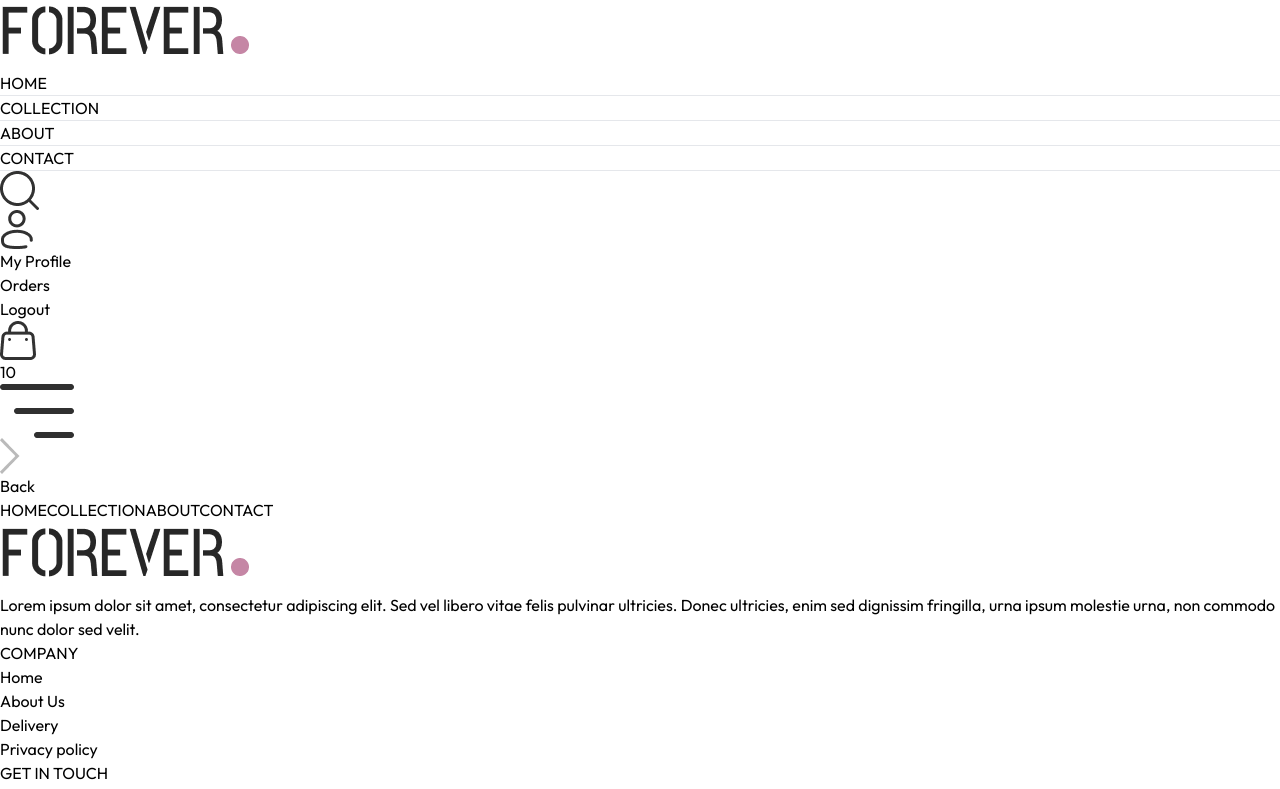
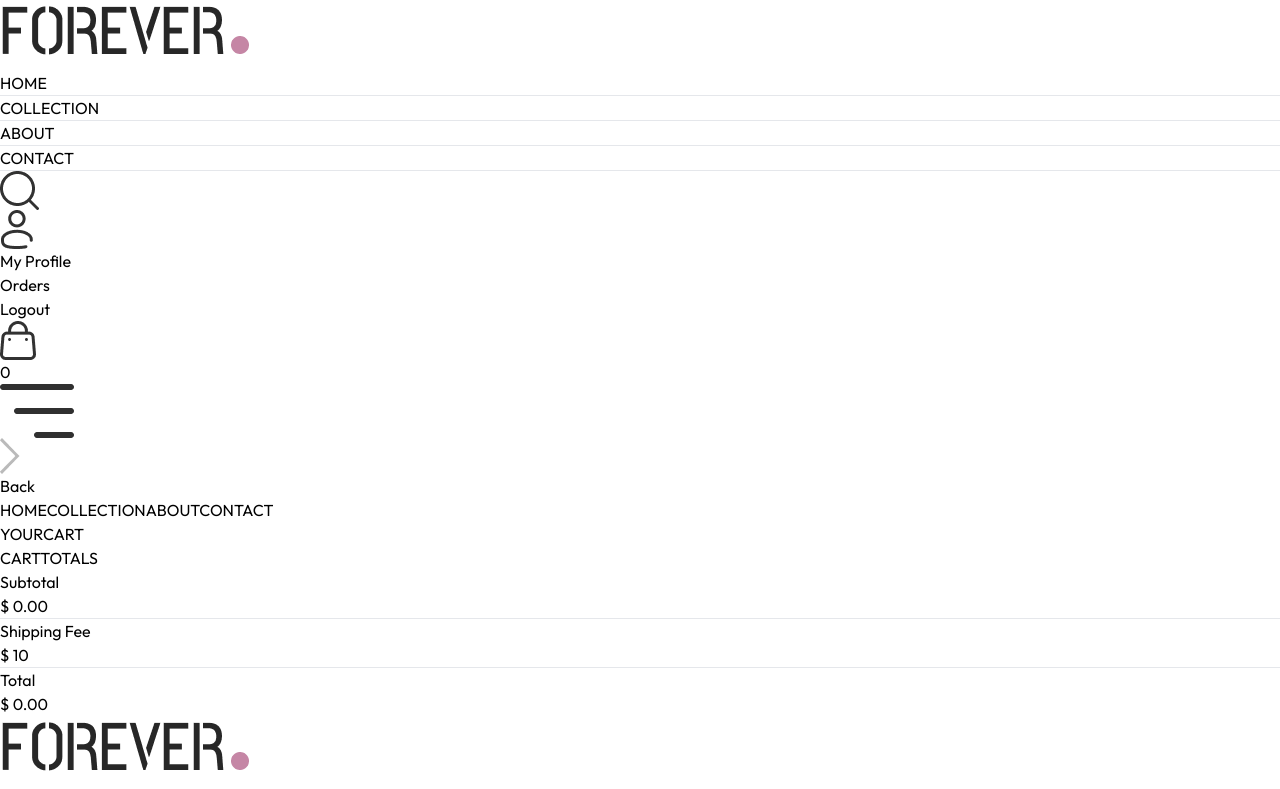
Before and after one commit to Mini3oy/Create-Full-Stack-E-commerce-Website-Using-React-JS-MERN-Stack-eCommerce-Project-with-Stripe, a React (Vite) app in the folder frontend/: page /cart in a window 1280 px wide. Shown: the top 789 px of the page. Built offline with nearby package versions, Linux system fonts and the light colour scheme.

Commit message:
update delivery_free, currency add cartTotal

```diff
--- a/frontend/package.json
+++ b/frontend/package.json
@@ -13,7 +13,7 @@
     "react": "^18.3.1",
     "react-dom": "^18.3.1",
     "react-router-dom": "^6.26.2",
-    "react-toastify": "^10.0.5"
+    "react-toastify": "^11.0.3"
   },
   "devDependencies": {
     "@eslint/js": "^9.9.0",
--- a/frontend/src/App.jsx
+++ b/frontend/src/App.jsx
@@ -16,11 +16,12 @@
 import Footer from './components/Footer'
 import SearchBar from './components/SearchBar'
 
-
+import { ToastContainer } from 'react-toastify';
 
 const App = () => {
   return (
     <div className='px-4 sm:px-[5vw] md:px-[7vw] lg:px-[9vw]'>
+      <ToastContainer />
       <Navbar />
       <SearchBar/>
       <Routes>
--- /dev/null
+++ b/frontend/src/components/CartTotal.jsx
@@ -0,0 +1,39 @@
+
+import React, { useContext } from 'react'
+import { ShopContext } from '../context/ShopContext'
+import Title from './Title'
+
+const CartTotal = () => {
+    const { currency, delivery_fee, getCartAmount } = useContext(ShopContext)
+  return (
+      <div className='w-full'>
+          <div className='text-2xl'>
+              <Title text1={'CART'} text2={'TOTALS'} />
+          </div>
+          <div className='flex flex-col gap-2 mt-2 text-sm'>
+              <div className='flex justify-between'>
+                  <p>Subtotal</p>
+                  <p>{currency} {getCartAmount()}.00</p>
+
+
+              </div>
+              <hr />
+              <div className='flex justify-between'>
+                  <p>Shipping Fee</p>
+                  <p>{currency} {delivery_fee}</p>
+
+              </div>
+              <hr />
+              <div className='flex justify-between'>
+                  <p>Total</p>
+                  <p>{currency} {getCartAmount() === 0 ?0 : getCartAmount()+ delivery_fee}.00</p>
+
+              </div>
+
+          </div>
+
+    </div>
+  )
+}
+
+export default CartTotal
--- a/frontend/src/components/Navbar.jsx
+++ b/frontend/src/components/Navbar.jsx
@@ -6,7 +6,7 @@
 const Navbar = () => {
 
   const [visible, setVisible] = useState(false);
-  const {setShowSearch} = useContext(ShopContext)
+  const { setShowSearch, getCartCount } = useContext(ShopContext)
 
   return (
 
@@ -48,7 +48,7 @@
         <Link to='/cart' className='relative'>
           <img src={assets.cart_icon} className='w-5 cursor-pointer min-w-5' alt="" />
           <p className='absolute right-[-5px] bottom-[-5px] w-4 text-center leading-4 bg-black text-white aspect-square rounded-full text-[8px]'>
-            10
+            {getCartCount()}
           </p>
         </Link>
         <img onClick={() => setVisible(true)} src={assets.menu_icon} className='w-5 cursor-pointer sm:hidden' alt='' />
--- /dev/null
+++ b/frontend/src/components/RelatedProducts.jsx
@@ -0,0 +1,39 @@
+import { useContext, useEffect, useState } from 'react'
+import { ShopContext } from '../context/ShopContext'
+import Title from './Title';
+import ProductItem from './ProductItem';
+
+const RelatedProducts = ({ category, subCategory }) => {
+
+    const { products } = useContext(ShopContext);
+    const [related, setRelated] = useState([]);
+
+    useEffect(() => {
+        if (products.length > 0) {
+            let productsCopy = products.slice();
+
+            productsCopy = productsCopy.filter((item) => category === item.category);
+
+            productsCopy = productsCopy.filter((item) => subCategory === item.subCategory);
+
+            setRelated(productsCopy.slice(0, 5));
+
+        }
+    }, [products]);
+
+  return (
+      <div className="my-24">
+          <div className="text-center text-3xl py-2">
+              <Title text1={"RELATED"} text2={"PRODUCTS"}/>
+          </div>
+          <div className="grid grid-cols-2 sm:grid-cols-3 md:grid-cols-4 lg:grid-cols-5 gap-4 gap-y-6">
+              {related.map((item,index) => (
+                  <ProductItem key={index} id={item._id} name={item.name} price={item.price} image={item.image[0]}/>
+              ))}
+          </div>
+
+    </div>
+  )
+}
+
+export default RelatedProducts
--- a/frontend/src/context/ShopContext.jsx
+++ b/frontend/src/context/ShopContext.jsx
@@ -2,6 +2,7 @@
 
 import { createContext, useState } from "react";
 import { products } from "../assets/assets";
+import { toast } from "react-toastify";
 
 export const ShopContext = createContext();
 
@@ -12,12 +13,87 @@
     const delivery_fee = 10;
     const [search, setSearch] = useState('');
     const [showSearch, setShowSearch] = useState(false);
+    const [cartItems, setCartItems] = useState({});
+
+
+    const addToCart = async (itemId, size) => {
+
+        if (!size) {
+            toast.error('Select Product Size');
+            return;
+        }
+
+        let cartData = structuredClone(cartItems);
+
+        if (cartData[itemId]) {
+            if (cartData[itemId][size]) {
+                cartData[itemId][size] += 1;
+            }
+            else {
+                cartData[itemId][size] = 1;
+            }
+        }
+        else {
+            cartData[itemId] = {};
+            cartData[itemId][size] = 1;
+        }
+        setCartItems(cartData);
+    };
+
+
+    const getCartCount = () => {
+
+        let totalCount = 0;
+        for (const items in cartItems) {
+            for (const item in cartItems[items]) {
+                try {
+                    if (cartItems[items][item] > 0) {
+                        totalCount += cartItems[items][item];
+                    }
+                }catch(error){
+                    console.log(error)
+                }
+            }
+        }
+        return totalCount;
+    }
+
+    const updateQuantity = async (itemId, size, quantity) => {
+
+        let cartData = structuredClone(cartItems);
+
+        cartData[itemId][size] = quantity;
+
+        setCartItems(cartData);
+
+    }
+
+    const getCartAmount = () => {
+        let totalAmount = 0;
+        for (const items in cartItems) {
+            let itemInfo = products.find((product => product._id === items));
+            for (const item in cartItems[items]) {
+                try {
+                    if (cartItems[items][item] > 0) {
+                        totalAmount += cartItems[items][item] * itemInfo.price;
+                    }
+                } catch(error){
+                    console.log(error)
+                }
+            }
+        }
+        return totalAmount;
+     }
+
 
 
     const value = {
         products, currency, delivery_fee,
         search, setSearch,
-        showSearch,setShowSearch
+        showSearch, setShowSearch,
+        cartItems, addToCart,
+        getCartCount, updateQuantity,
+        getCartAmount,
     }
     return (
         <ShopContext.Provider value={value}>
--- a/frontend/src/pages/Cart.jsx
+++ b/frontend/src/pages/Cart.jsx
@@ -1,8 +1,68 @@
-import React from 'react'
+import React, { useContext, useEffect, useState } from 'react'
+import { ShopContext } from '../context/ShopContext'
+import Title from '../components/Title';
+import { assets } from '../assets/assets';
+import CartTotal from '../components/CartTotal';
 
 const Cart = () => {
+  const { products, currency, cartItems, updateQuantity } = useContext(ShopContext);
+
+  const [cartData, setCartData] = useState([]);
+
+  useEffect(() => {
+    const tempData = [];
+    for (const items in cartItems) {
+      for (const item in cartItems[items]) {
+        try {
+          if (cartItems[items][item] > 0) {
+            tempData.push({
+              _id: items,
+              size: item,
+              quantity: cartItems[items][item]
+            })
+          }
+        } catch (error) {
+          console.log(error)
+        }
+      }
+    }
+    setCartData(tempData)
+  }, [cartItems])
+
   return (
-    <div>
+    <div className='border-t pt-14'>
+      <div className='text-2xl mb-3'>
+        <Title text1={'YOUR'} text2={'CART'} />
+      </div>
+      <div>
+        {
+          cartData.map((item, index) => {
+            const productData = products.find((product) => product._id === item._id);
+
+            return (
+              <div key={index} className='py-4 border-t border-b text-gray-700 grid grid-cols-[4fr_0.5fr_0.5fr] sm:grid-cols-[4fr_2fr_0.5fr] items-center gap-4'>
+                <div className='flex items-start gap-6'>
+                  <img className='w-16 sm:w-20' src={productData.image[0]} alt="" />
+                  <div>
+                    <p className='text-xs sm:text-lg text-gray-600'>{productData.name}</p>
+                    <div className='flex items-center gap-5 mt-2'>
+                      <p>{currency} {productData.price}</p>
+                      <p className='px-2 sm:px-3 sm:py-1 border bg-slate-50'>{item.size}</p>
+                    </div>
+                  </div>
+                </div>
+                <input onChange={(e) => e.target.value === '' || e.target.value === '0' ? null : updateQuantity(item._id, item.size, Number(e.target.value))} className='border max-w-10 sm:max-w-20 px-1 sm:px-2 py-1' type="number" min={1} defaultValue={item.quantity} />
+                <img onClick={()=>updateQuantity(item._id,item.size,0)} className='w-4 mr-4 sm:w-5 cursor-pointer' src={assets.bin_icon} alt="" />
+              </div>
+            )
+          })
+        }
+      </div>
+      <div className='flex justify-end my-20'>
+        <div className='w-full sm:w-[450px]'>
+          <CartTotal />
+        </div>
+      </div>
 
     </div>
   )
--- a/frontend/src/pages/Product.jsx
+++ b/frontend/src/pages/Product.jsx
@@ -6,7 +6,7 @@
 
 const Product = () => {
   const { productId } = useParams();
-  const { products, currency } = useContext(ShopContext);
+  const { products, currency, addToCart } = useContext(ShopContext);
   const [productData, setProductData] = useState(false);
   const [image, setImage] = useState("");
   const [size, setSize] = useState('');
@@ -72,7 +72,7 @@
               ))}
             </div>
           </div>
-          <button className="bg-black text-white px-8 py-4 text-sm active:bg-gray-700 "> ADD TO CART</button>
+          <button  onClick={()=>addToCart(productData._id,size)} className="bg-black text-white px-8 py-4 text-sm active:bg-gray-700 "> ADD TO CART</button>
           <hr className="mt-8 sm:w-4/5" />
           <div className="text-sm text-gray-500 mt-5 flex flex-col gap-1">
             <p>100% Original product.</p>
```
Also changed, not shown: frontend/eslint.config.js (+9 -0 lines), 1 other file (tests, documents, lock files or other folders).
